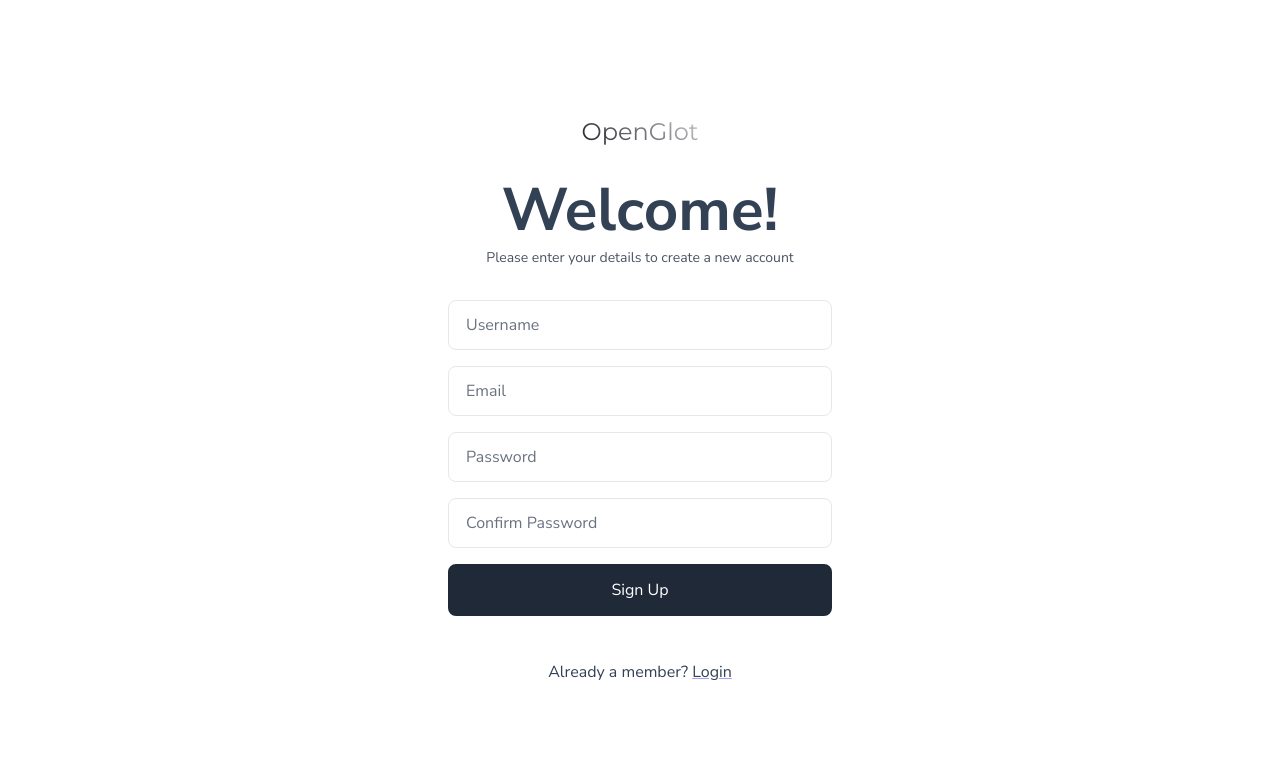
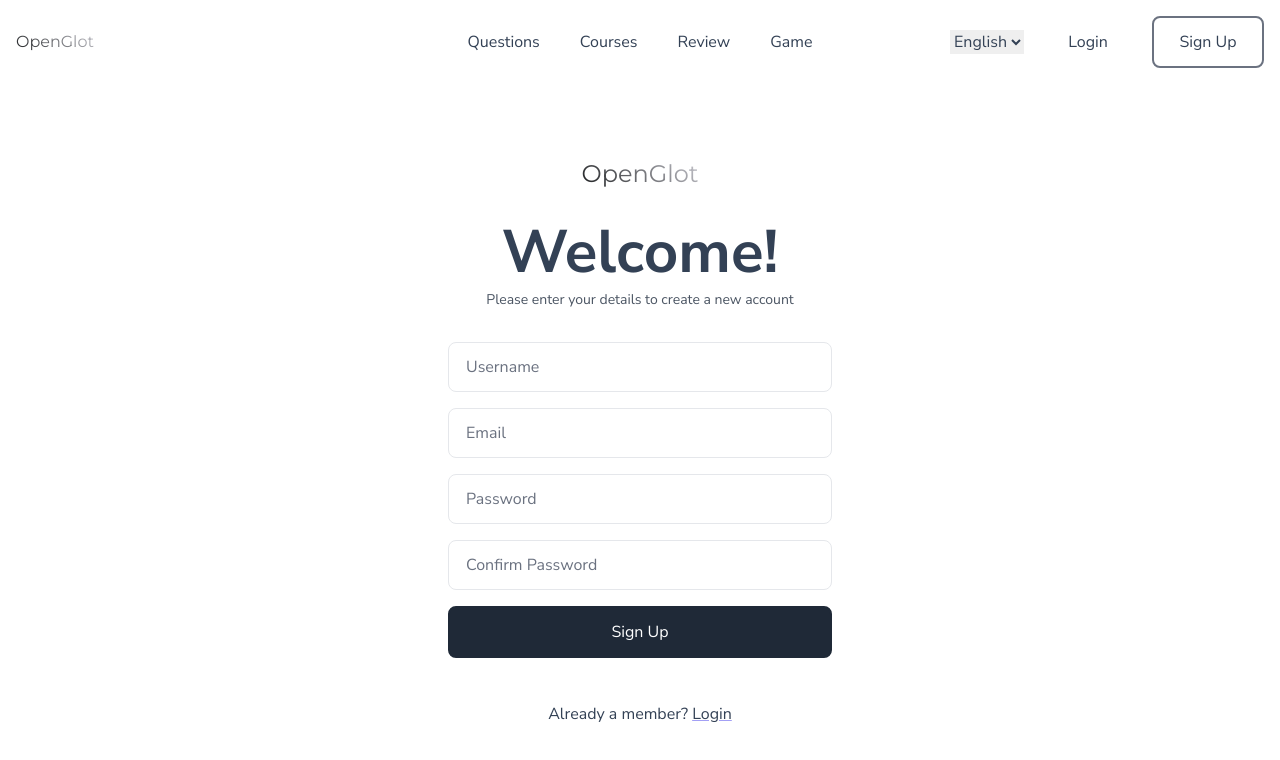
Before and after one commit to OpenGlot/OpenGlot.Web, a React (Create React App) app in the folder app/: page /signup in a window 1280 px wide. Shown: the top 760 px of the page. Built offline with nearby package versions, Linux system fonts and the light colour scheme; what amazon-cognito-identity-js would draw is missing.

Commit message:
Add navbar to every page

```diff
--- a/app/src/components/common/LanguageSwitcher.tsx
+++ b/app/src/components/common/LanguageSwitcher.tsx
@@ -25,7 +25,7 @@ const LanguageSwitcher: React.FC = () => {
   return (
     <div>
       <select
-        className="p-2 dark:bg-customBlack"
+        className="cursor-pointer dark:bg-customBlack"
         value={selectedLanguage}
         onChange={changeLanguage}
       >
--- /dev/null
+++ b/app/src/components/layout/Layout.tsx
@@ -0,0 +1,16 @@
+// components/Layout.js
+import { Outlet } from "react-router-dom";
+import Navbar from "./Navbar";
+
+const Layout = () => {
+  return (
+    <div className="min-h-screen flex flex-col">
+      <Navbar />
+      <div className="flex-grow flex justify-center items-center">
+        <Outlet />
+      </div>
+    </div>
+  );
+};
+
+export default Layout;
--- a/app/src/components/layout/Navbar.tsx
+++ b/app/src/components/layout/Navbar.tsx
@@ -49,7 +49,7 @@ const Navbar: React.FC = () => {
         <a href="/questions" className="link-hover-effect">
           {t("Questions")}
         </a>
-        <a href="/" className="link-hover-effect">
+        <a href="/courses" className="link-hover-effect">
           {t("Courses")}
         </a>
         <a href="/" className="link-hover-effect">
@@ -59,7 +59,7 @@ const Navbar: React.FC = () => {
           {t("Game")}
         </a>
       </div>
-      <div className="flex flex-row items-center justify-end">
+      <div className="flex flex-row items-center justify-end gap-2">
         <LanguageSwitcher />
         {authState.user ? (
           <div className="relative" ref={popupRef}>
--- a/app/src/context/ProviderWrapper.tsx
+++ b/app/src/context/ProviderWrapper.tsx
@@ -1,8 +1,8 @@
 import React from "react";
-import { Outlet } from "react-router-dom";
 import { ThemeProvider } from "./ThemeContext";
 import { AuthProvider } from "./AuthContext";
 import HealthCheck from "../components/common/HealthCheck";
+import Layout from "components/layout/Layout";
 
 const ProviderWrapper: React.FC = () => {
   return (
@@ -10,7 +10,7 @@ const ProviderWrapper: React.FC = () => {
       <AuthProvider>
         {(process.env.NODE_ENV === "development" ||
           process.env.REACT_APP_ENV === "docker") && <HealthCheck />}
-        <Outlet />
+        <Layout />
       </AuthProvider>
     </ThemeProvider>
   );
--- a/app/src/pages/AccountPage/AccountPage.tsx
+++ b/app/src/pages/AccountPage/AccountPage.tsx
@@ -1,7 +1,6 @@
 import React from "react";
 import { NavLink, Outlet } from "react-router-dom";
 import { useTranslation } from "react-i18next";
-import Navbar from "../../components/layout/Navbar";
 
 const AccountPage: React.FC = () => {
   const { t } = useTranslation();
@@ -14,7 +13,6 @@ const AccountPage: React.FC = () => {
 
   return (
     <div className="min-h-screen flex flex-col">
-      <Navbar />
       <div className="w-full border-b"></div>
       <div className="flex flex-grow">
         {/* Left Column */}
--- a/app/src/pages/EnterUserInfoPage.tsx
+++ b/app/src/pages/EnterUserInfoPage.tsx
@@ -101,7 +101,7 @@ const EnterUserInfoPage: React.FC = () => {
     : `${(step / questions.length) * 100}%`;
 
   return (
-    <div className="flex flex-col gap-10 mt-48 items-center h-screen max-w-md mx-auto">
+    <div className="flex flex-col gap-10 items-center max-w-md mx-auto">
       <h1 className="text-4xl font-bold self-start">Before we get started</h1>
       <div className="w-full h-0.5 bg-gray-200 dark:bg-gray-600 relative">
         <div
--- a/app/src/pages/HomePage.tsx
+++ b/app/src/pages/HomePage.tsx
@@ -1,6 +1,5 @@
 import React from "react";
 import { useTranslation } from "react-i18next";
-import Navbar from "../components/layout/Navbar";
 import { useAuth } from "../context/AuthContext";
 import { useTheme } from "../context/ThemeContext";
 
@@ -10,8 +9,7 @@ const HomePage: React.FC = () => {
   const { theme } = useTheme();
 
   return (
-    <div className="min-h-screen flex flex-col items-center w-full">
-      <Navbar />
+    <div className="flex flex-col items-center justify-center w-full h-full">
       {/* <div className="w-full border-b"></div> */}
       <div className="flex flex-grow flex-col gap-10 items-center justify-center w-full">
         <h1 className="text-2xl font-semibold">
--- a/app/src/pages/LoginPage/LoginPage.tsx
+++ b/app/src/pages/LoginPage/LoginPage.tsx
@@ -45,7 +45,7 @@ const LoginPage: React.FC = () => {
   ];
 
   return (
-    <div className="min-h-screen flex flex-col items-center justify-center gap-8">
+    <div className="flex flex-col items-center justify-center gap-8">
       <div className="font-sansLogo gradient-text text-2xl">OpenGlot</div>
       <div className="flex flex-col items-center justify-center gap-2">
         <h1 className="text-4xl font-bold">Welcome back!</h1>
--- a/app/src/pages/SignupConfirmPage.tsx
+++ b/app/src/pages/SignupConfirmPage.tsx
@@ -70,7 +70,7 @@ const SignupConfirmPage: React.FC = () => {
   }, []);
 
   return (
-    <div className="min-h-screen flex flex-col items-center justify-center gap-8">
+    <div className="flex flex-col items-center justify-center gap-8">
       <div className="font-sansLogo gradient-text text-2xl">OpenGlot</div>
       <div className="flex flex-col items-center justify-center gap-2">
         <h1 className="text-4xl font-bold">You are almost there!</h1>
--- a/app/src/pages/SignupPage.tsx
+++ b/app/src/pages/SignupPage.tsx
@@ -47,7 +47,7 @@ const SignupPage: React.FC = () => {
   ];
 
   return (
-    <div className="min-h-screen flex flex-col items-center justify-center gap-8">
+    <div className="flex flex-col items-center justify-center gap-8">
       <div className="font-sansLogo gradient-text text-2xl">OpenGlot</div>
       <div className="flex flex-col items-center justify-center gap-2">
         <h1 className="text-6xl font-bold">Welcome!</h1>
```
